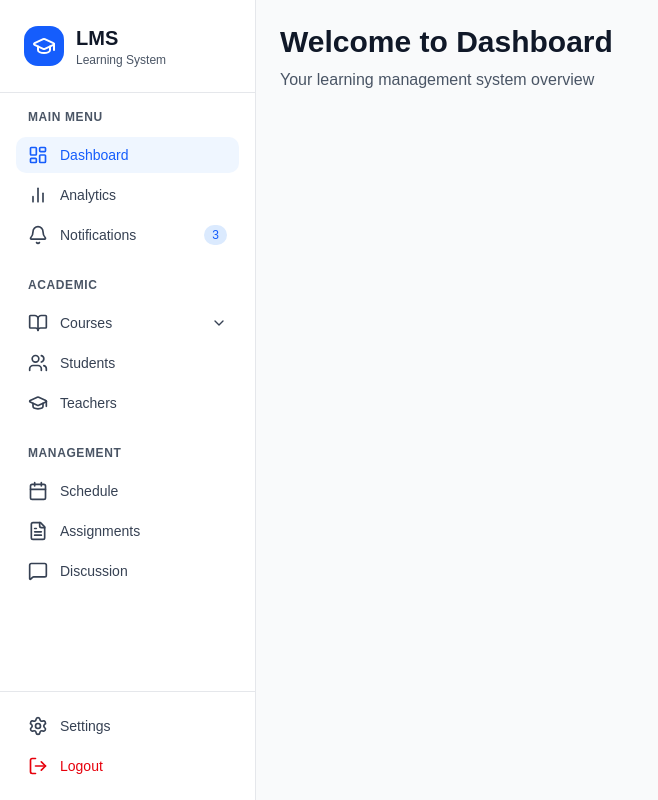
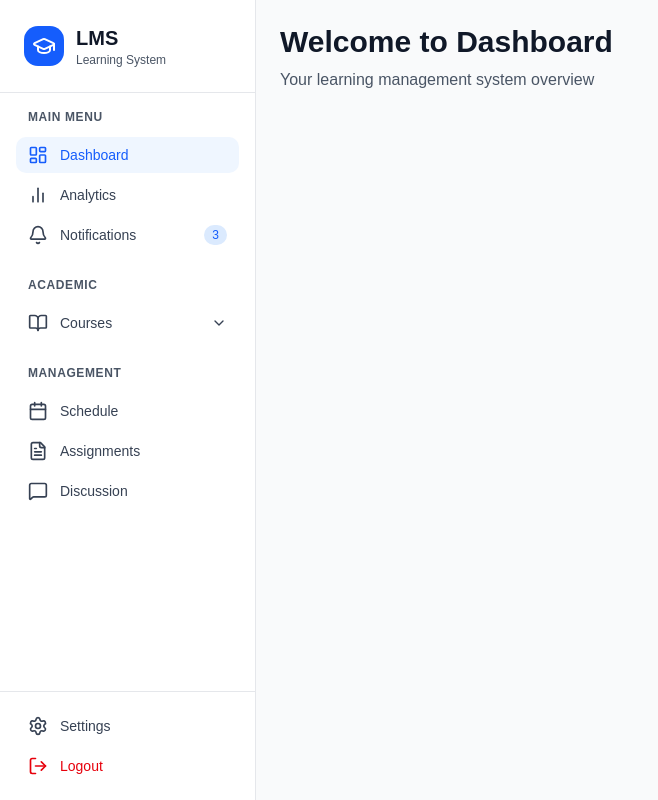
Before and after one commit to praduman1212/admin-panel, a Next.js app: page /dashboard in a window 1280 px wide. Shown: the whole page, without its empty margins (0-658 px from the left). Built offline with nearby package versions, Linux system fonts and the light colour scheme.

Commit message:
fixed sidebar

```diff
--- a/src/components/SIdebar.js
+++ b/src/components/SIdebar.js
@@ -51,16 +51,6 @@ const menuItems = [
           { title: 'Add Course', href: '/courses/add' },
           { title: 'Categories', href: '/courses/categories' },
         ],
-      },
-      {
-        title: 'Students',
-        icon: Users,
-        href: '/students',
-      },
-      {
-        title: 'Teachers',
-        icon: GraduationCap,
-        href: '/teachers',
       },
     ],
   },
```
